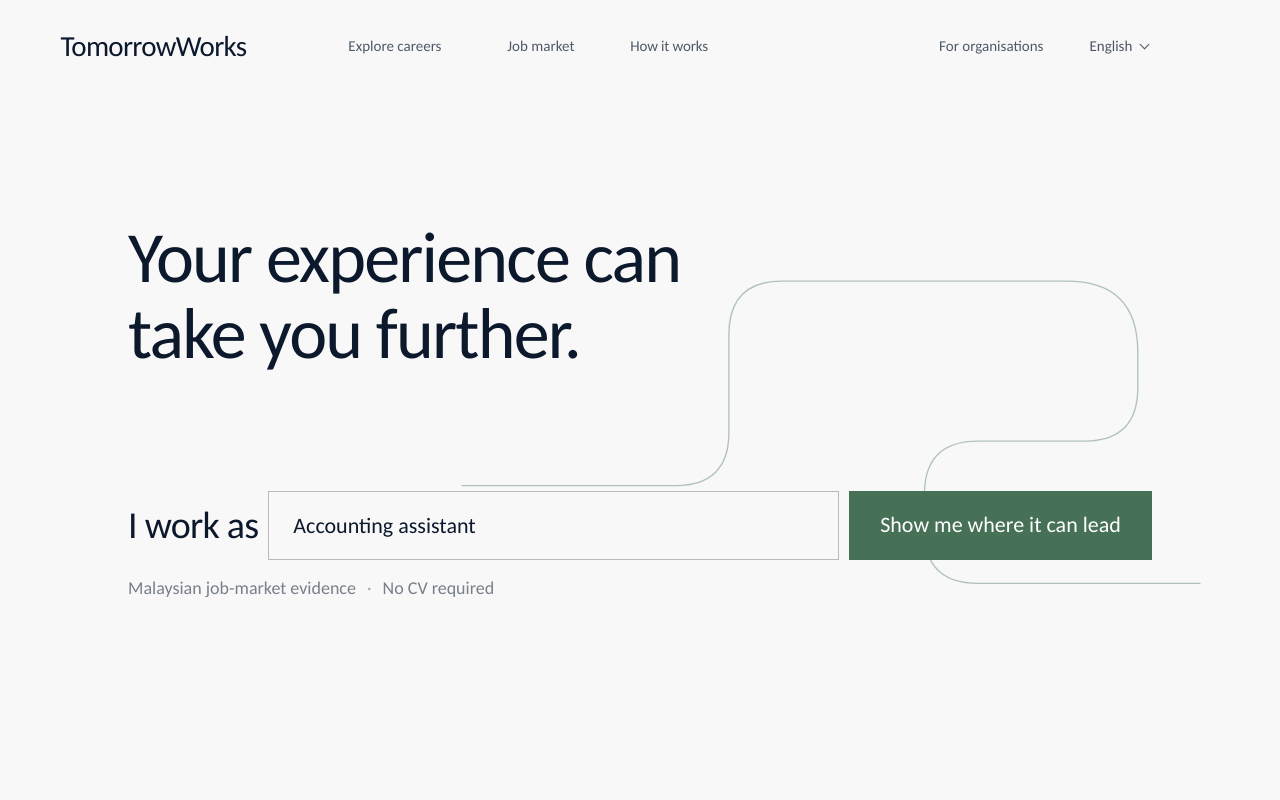
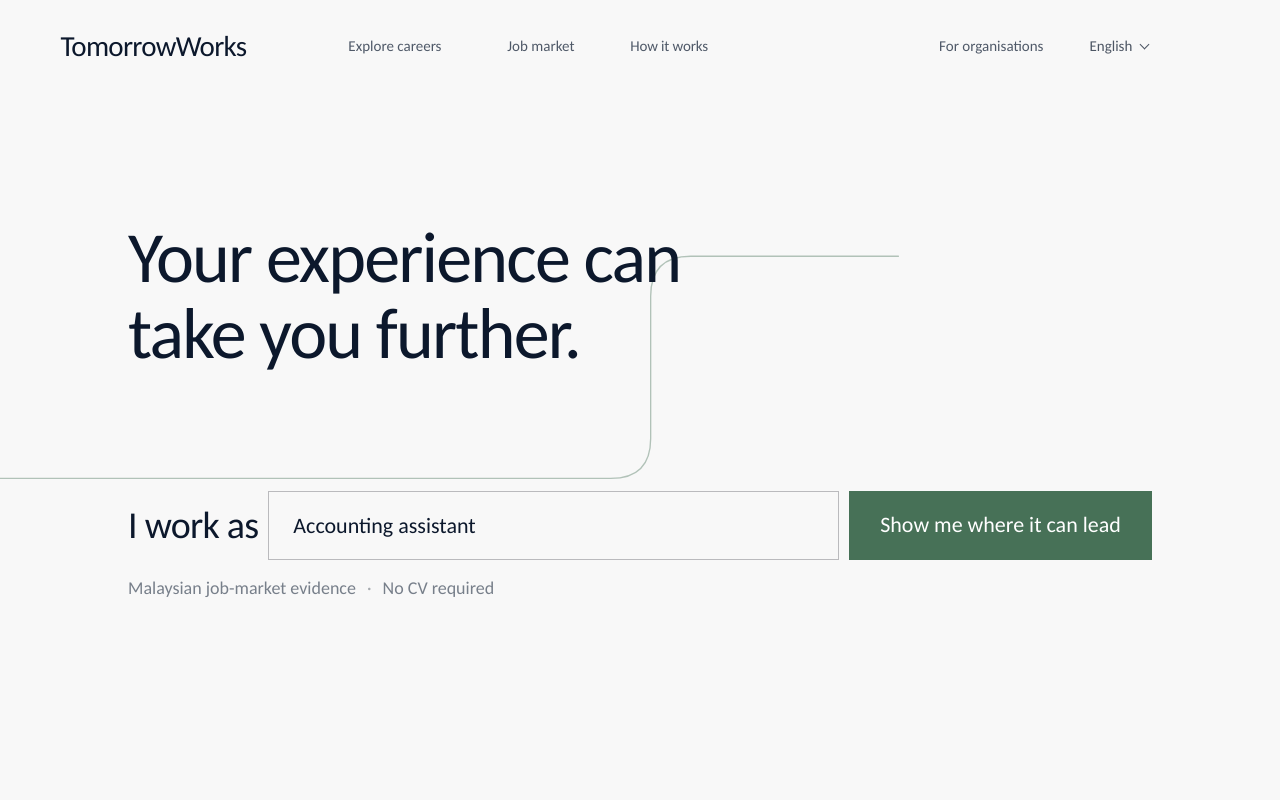
Before and after one commit to kairos8232/TomorrowWorks, a React (Vite) app: page / in a window 1280 px wide. Shown: the top 800 px of the page. Built offline with nearby package versions, Linux system fonts and the light colour scheme.

Commit message:
Draw varied homepage routes edge to edge

```diff
--- a/src/main.tsx
+++ b/src/main.tsx
@@ -69,6 +69,43 @@ function LanguagePicker({ lang, setLang }: { lang: Lang; setLang: (lang: Lang) =
   </details>;
 }
 
+function roundedRoute(points: [number, number][]) {
+  const [start, ...rest] = points;
+  let path = `M ${start[0]} ${start[1]}`;
+  for (let i = 1; i < points.length - 1; i++) {
+    const before = points[i - 1];
+    const corner = points[i];
+    const after = points[i + 1];
+    const incoming = Math.hypot(corner[0] - before[0], corner[1] - before[1]);
+    const outgoing = Math.hypot(after[0] - corner[0], after[1] - corner[1]);
+    const radius = Math.min(45, incoming / 2, outgoing / 2);
+    const entry: [number, number] = [corner[0] - (corner[0] - before[0]) / incoming * radius, corner[1] - (corner[1] - before[1]) / incoming * radius];
+    const exit: [number, number] = [corner[0] + (after[0] - corner[0]) / outgoing * radius, corner[1] + (after[1] - corner[1]) / outgoing * radius];
+    path += ` L ${entry[0]} ${entry[1]} Q ${corner[0]} ${corner[1]} ${exit[0]} ${exit[1]}`;
+  }
+  const end = rest[rest.length - 1];
+  return `${path} L ${end[0]} ${end[1]}`;
+}
+
+function randomHeroRoute(previous: number): { path: string; pattern: number } {
+  const between = (min: number, max: number) => Math.round(min + Math.random() * (max - min));
+  const start = -120;
+  const first = between(700, 790);
+  const middle = between(990, 1090);
+  const right = between(1210, 1300);
+  const startY = between(425, 470);
+  const top = between(145, 210);
+  const mid = between(335, 410);
+  const bottom = between(520, 590);
+  const pattern = (previous + 1 + between(0, 1)) % 3;
+  const routes: [number, number][][] = [
+    [[start, startY], [first, startY], [first, top], [right, top], [right, mid], [middle, mid], [middle, bottom], [1560, bottom]],
+    [[start, startY], [first, startY], [first, bottom], [right, bottom], [right, top], [middle, top], [middle, mid], [1560, mid]],
+    [[start, startY], [first, startY], [first, top], [middle, top], [middle, bottom], [right, bottom], [right, mid], [1560, mid]],
+  ];
+  return { path: roundedRoute(routes[pattern]), pattern };
+}
+
 function Home({ start, startWithRole, go, lang, setLang }: {
   start: (who: ViewerId) => void;
   startWithRole: (role: string) => void;
@@ -80,20 +117,28 @@ function Home({ start, startWithRole, go, lang, setLang }: {
   const routeRef = useRef<SVGSVGElement>(null);
   useEffect(() => {
     const route = routeRef.current;
-    if (!route) return;
+    const line = route?.querySelector('.journey-route-line');
+    if (!route || !line) return;
+    let pattern = -1;
+    const reroute = () => {
+      const next = randomHeroRoute(pattern);
+      pattern = next.pattern;
+      line.setAttribute('d', next.path);
+    };
+    reroute();
+    line.addEventListener('animationiteration', reroute);
     let visible = true;
     const reducedMotion = window.matchMedia('(prefers-reduced-motion: reduce)');
     const update = () => {
       const paused = !visible || document.hidden || reducedMotion.matches;
-      if (paused) route.pauseAnimations();
-      else route.unpauseAnimations();
+      route.classList.toggle('is-paused', paused);
     };
     const observer = new IntersectionObserver(([entry]) => { visible = entry.isIntersecting; update(); });
     observer.observe(route);
     document.addEventListener('visibilitychange', update);
     reducedMotion.addEventListener('change', update);
     update();
-    return () => { observer.disconnect(); document.removeEventListener('visibilitychange', update); reducedMotion.removeEventListener('change', update); };
+    return () => { observer.disconnect(); document.removeEventListener('visibilitychange', update); reducedMotion.removeEventListener('change', update); line.removeEventListener('animationiteration', reroute); };
   }, []);
   const t = useT();
   function submit(event: React.FormEvent) {
@@ -122,9 +167,7 @@ function Home({ start, startWithRole, go, lang, setLang }: {
         </form>
         <p className="quiet-proof">{t('Malaysian job-market evidence')} <span aria-hidden="true">·</span> {t('No CV required')}</p>
         <svg ref={routeRef} className="journey-route" viewBox="0 0 1440 720" preserveAspectRatio="xMidYMid slice" aria-hidden="true" focusable="false">
-          <path className="journey-route-line" d="M 520 450 H 760 Q 820 450 820 390 V 280 Q 820 220 880 220 H 1200 Q 1280 220 1280 300 V 340 Q 1280 400 1220 400 H 1100 Q 1040 400 1040 460 V 500 Q 1040 560 1100 560 H 1350">
-            <animate attributeName="d" dur="12s" repeatCount="indefinite" values="M 520 450 H 760 Q 820 450 820 390 V 280 Q 820 220 880 220 H 1200 Q 1280 220 1280 300 V 340 Q 1280 400 1220 400 H 1100 Q 1040 400 1040 460 V 500 Q 1040 560 1100 560 H 1350; M 520 390 H 710 Q 770 390 770 330 V 220 Q 770 160 830 160 H 1250 Q 1330 160 1330 240 V 290 Q 1330 350 1270 350 H 1150 Q 1090 350 1090 410 V 460 Q 1090 520 1150 520 H 1350; M 520 500 H 810 Q 870 500 870 440 V 330 Q 870 270 930 270 H 1160 Q 1240 270 1240 350 V 390 Q 1240 450 1180 450 H 1050 Q 990 450 990 510 V 550 Q 990 610 1050 610 H 1350; M 520 450 H 760 Q 820 450 820 390 V 280 Q 820 220 880 220 H 1200 Q 1280 220 1280 300 V 340 Q 1280 400 1220 400 H 1100 Q 1040 400 1040 460 V 500 Q 1040 560 1100 560 H 1350" />
-          </path>
+          <path className="journey-route-line" pathLength="1000" d="M -120 450 H 760 Q 820 450 820 390 V 280 Q 820 220 880 220 H 1200 Q 1280 220 1280 300 V 340 Q 1280 400 1220 400 H 1100 Q 1040 400 1040 460 V 500 Q 1040 560 1100 560 H 1560" />
         </svg>
       </section>
 
--- a/src/styles.css
+++ b/src/styles.css
@@ -46,7 +46,13 @@ html { scrollbar-color: #477157 #ecece8; }
 .quiet-proof span { padding: 0 7px; color: #a6aaaf; }
 
 .journey-route { position: absolute; top: 6%; left: 0; width: 100%; height: 76%; z-index: 0; pointer-events: none; fill: none; stroke: #477157; stroke-width: 1.5; }
-.journey-route-line { opacity: .4; stroke-linecap: round; stroke-linejoin: round; }
+.journey-route-line { opacity: .4; stroke-linecap: round; stroke-linejoin: round; stroke-dasharray: 1000 1000; stroke-dashoffset: 1000; animation: draw-route 14s linear infinite; }
+.journey-route.is-paused .journey-route-line { animation-play-state: paused; }
+@keyframes draw-route {
+  0% { stroke-dashoffset: 1000; }
+  82%, 99.9% { stroke-dashoffset: 0; }
+  100% { stroke-dashoffset: 1000; }
+}
 
 .quiet-next { position: relative; min-height: 720px; padding: 112px 6.05% 124px; background: #f2f3f0; z-index: 1; }
 .quiet-section-head { display: grid; grid-template-columns: minmax(150px, .35fr) minmax(480px, 1fr); gap: 8vw; align-items: start; }
@@ -73,7 +79,7 @@ html { scrollbar-color: #477157 #ecece8; }
 .public-footer span:first-child { color: #0c182c; font-size: 20px; }
 
 @media (prefers-reduced-motion: reduce) {
-  .journey-route-line { opacity: .2; }
+  .journey-route-line { animation: none; stroke-dashoffset: 0; opacity: .2; }
 }
 
 @media (max-width: 1050px) {
```
Also changed, not shown: 2 other files (tests, documents, lock files or other folders).
